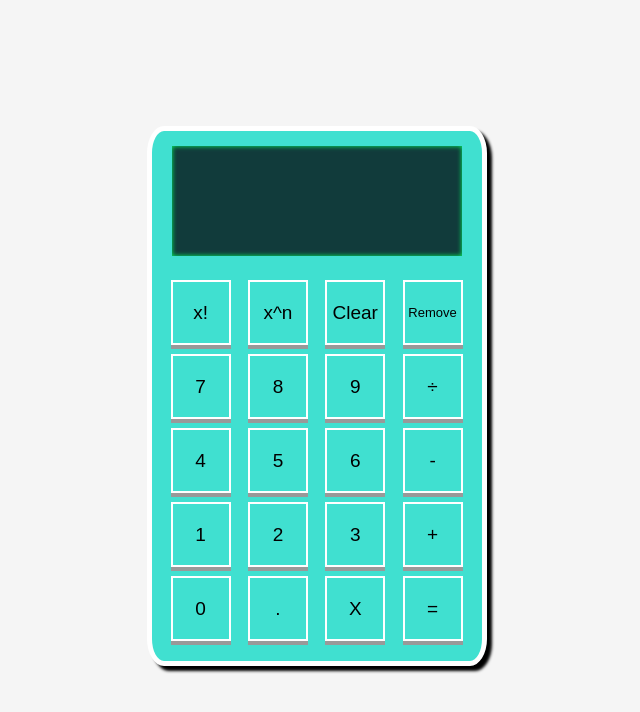
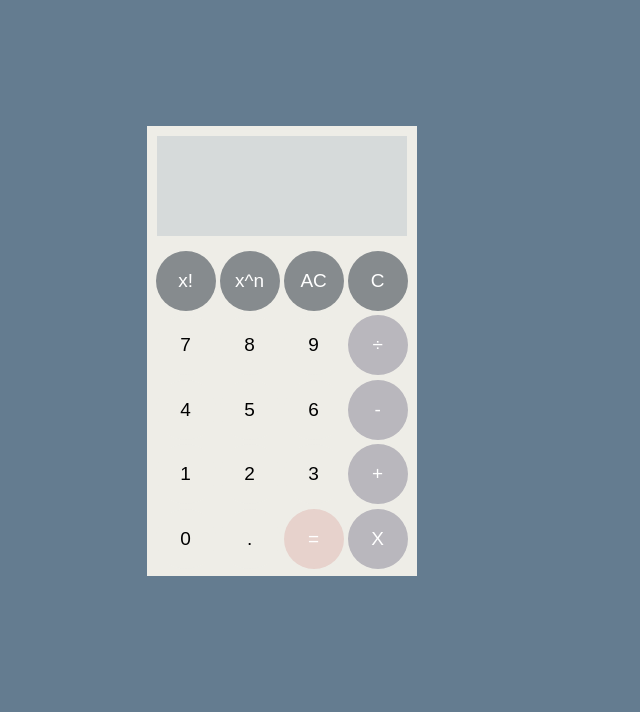
Before and after one commit to hmoh24/hmoh24.github.io, a plain HTML site: page calculator.html in a window 1280 px wide. Shown: the whole page, without its empty margins (367-1007 px from the left). Drawn offline with Linux system fonts and the light colour scheme.

Commit message:
Updated design via upload

```diff
--- a/calculator.css
+++ b/calculator.css
@@ -1,38 +1,39 @@
 html {
-    background-color: whitesmoke;
+    background-color: #647C90;
     font-family: Arial, Helvetica, sans-serif;
     /* font-weight: bolder; */
 }
 
 #calculator {
-    background-color: turquoise;
-    height: 500px;
-    width: 300px;
+    background-color: #EEEDE7;
+    height: 435px;
+    width: 270px;
     margin-left: 40%;
     margin-top: 10%;
-    border: 5px solid white;
-    border-radius: 5%;
-    padding: 15px;
-    box-shadow: 5px 5px 3px black;
+    padding-top: 10px;
+    padding-bottom: 5px;
+    /* border: 5px solid white; */
+    /* border-radius: 5%; */
+    /* padding: 15px; */
+    /* box-shadow: 5px 5px 3px black; */
     display: grid;
     grid-template-columns: auto;
-    grid-template-rows: 130px auto;
+    grid-template-rows: auto auto;
     justify-items: center;
 }
 
 p {
-    color:rgb(2, 252, 98);
+    color:#868B8E;
     font-weight: bolder;
     font-size: 20px;
 }
 
 #screen {
-    background-color: rgb(17, 59, 59);
+    background-color: rgb(214, 218, 218);
     height: 100px;
-    width: 280px;
-    padding-top: 10px;
-    padding-left: 10px;
-    box-shadow: inset 0px 0px 5px 0px rgb(2, 252, 98);
+    width: 250px;
+    /* padding-top: 10px;
+    padding-left: 10px; */
     margin-bottom: 10px;
     grid-row: 1/2;
     display: flex;
@@ -45,26 +46,36 @@ p {
 #buttons {
     display: flex;
     flex-wrap: wrap;
-    justify-content: space-between;
+    justify-content:center;
 }
 
 button {
-    background-color: turquoise;
-    border: 2px solid white;
-    box-shadow: 0 4px #999;
-    height: 65px;
+    background-color: #EEEDE7;
+    border: 0px;;
+    /* box-shadow: 0 4px #999; */
+    height: 60px;
     width: 60px;
-    margin: 4px;
     font-size: 19px;
     padding: 0px;
+    border-radius: 50%;
+    margin: 2px;
 }
 
-#remove {
-    font-size: 13px;
+.color1 {
+    background-color: #868B8E;
+    color: white;
+}
+.color2 {
+    background-color: #B9B7BD;
+    color: white;
+}
+.color3 {
+    background-color: #E7D2CC;
+    color: white;
 }
 
 button:hover {
-    background-color: rgb(61, 196, 182);
+    background-color: #647C90;
 }
 button:focus{
     outline: none;
@@ -72,9 +83,10 @@ button:focus{
 
 button:active{
     /* box-shadow: 0px 0px 5px orange; */
-    background-color: rgb(61, 196, 182);
+    /* background-color: rgb(61, 196, 182);
     transform: translateY(2px);
-    box-shadow: 0 2px rgb(65, 64, 64);
+    box-shadow: 0 2px rgb(65, 64, 64); */
+    transform: translateY(2px);
 }
 
 #screenNumber {
@@ -83,10 +95,11 @@ button:active{
     height: 25px;
     margin-top: 10px;
     margin-right: 15px;
+    margin-left: 5px;
 }
 
 #storedNumber {
-    font-size: 10px;
+    font-size: 13px;
     width: auto;
     height: 15px;
     margin-top: 7px;
--- a/calculator.html
+++ b/calculator.html
@@ -11,26 +11,26 @@
                 <p id='screenNumber'></p>
             </div>
             <div id='buttons'>
-                <button id='factorial'>x!</button>
-                <button id='exponent'>x^n</button>
-                <button id='clear'>Clear</button>
-                <button id='remove'>Remove</button>
+                <button id='factorial' class='color1'>x!</button>
+                <button id='exponent' class='color1'>x^n</button>
+                <button id='clear' class='color1'>AC</button>
+                <button id='remove' class='color1'>C</button>
                 <button id='seven'>7</button>
                 <button id='eight'>8</button>
                 <button id='nine'>9</button>
-                <button id='divide'>÷</button>
+                <button id='divide' class='color2'>÷</button>
                 <button id='four'>4</button>
                 <button id='five'>5</button>
                 <button id='six'>6</button>
-                <button id='minus'>-</button>
+                <button id='minus' class='color2'>-</button>
                 <button id='one'>1</button>
                 <button id='two'>2</button>
                 <button id='three'>3</button>
-                <button id='add'>+</button>
-                <button id='zero'>0</button>
+                <button id='add' class='color2'>+</button>
+                <button id='zero' >0</button>
                 <button id='decimal'>.</button>
-                <button id='multiply'>X</button>
-                <button id='equals'>=</button>
+                <button id='equals' class='color3'>=</button>
+                <button id='multiply' class='color2'>X</button>
             </div>
         </div>
     </div>
```
